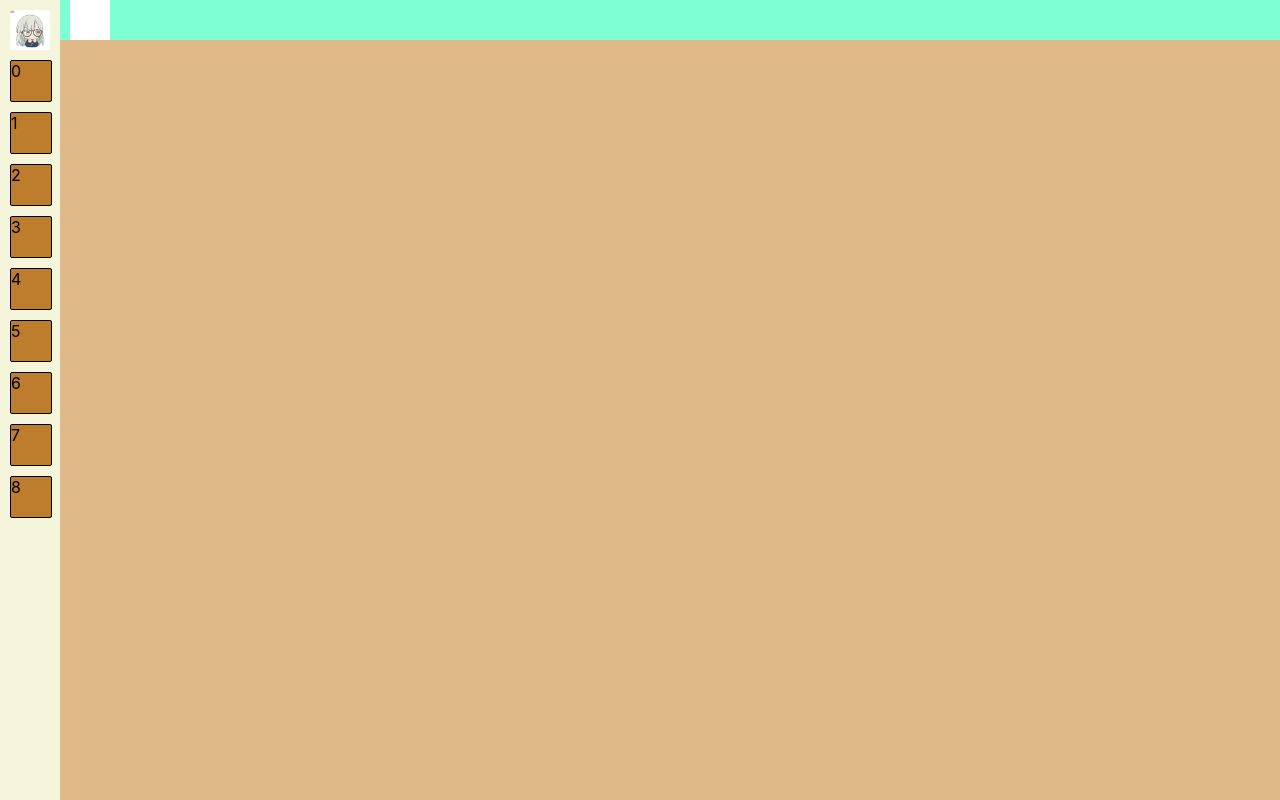
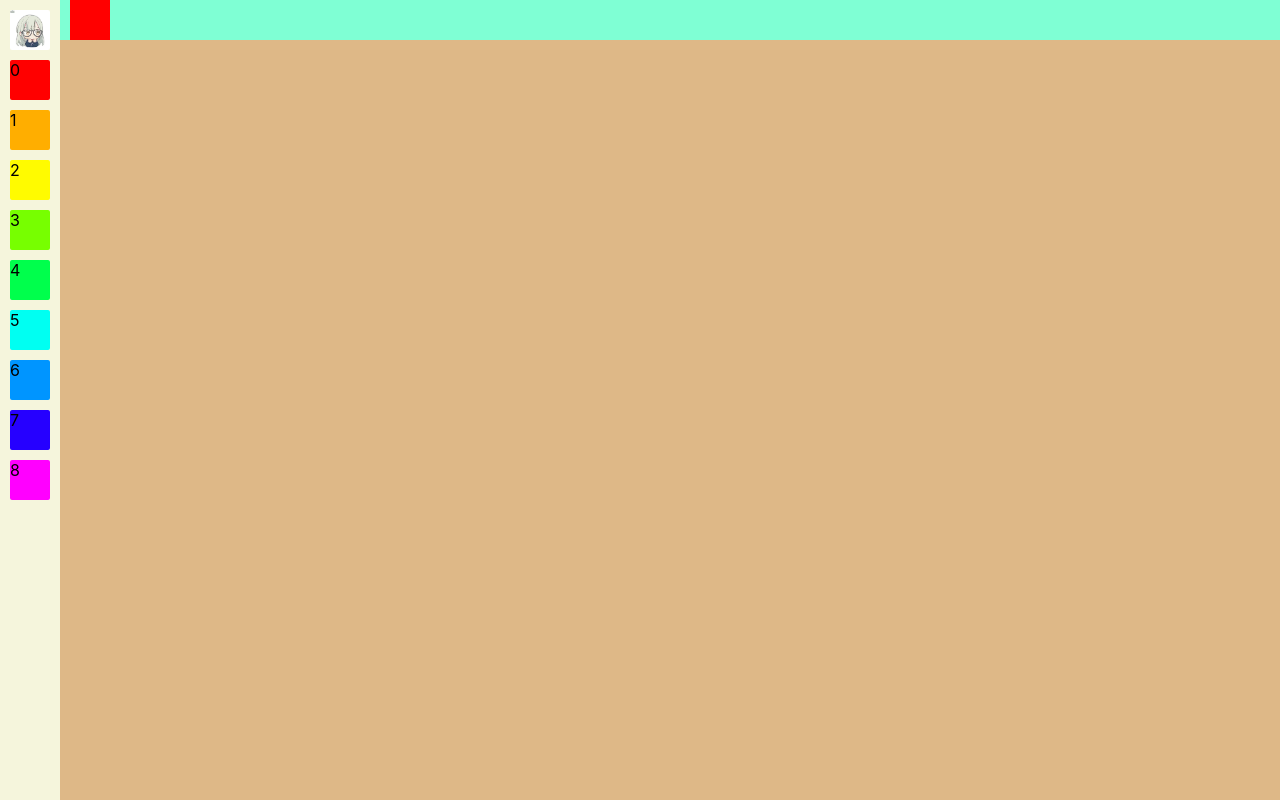
Before and after one commit to Nouchi-Kousu/TrussVizPy, a React (Create React App) app in the folder react-frontend/: page /truss/draw in a window 1280 px wide. Built offline with nearby package versions, Linux system fonts and the light colour scheme.

Commit message:
统一左侧边栏和顶栏

```diff
--- a/react-frontend/src/page/Truss/CSS/App.scss
+++ b/react-frontend/src/page/Truss/CSS/App.scss
@@ -52,11 +52,12 @@ html, body {
         width: 100%;
         height: 40px;
         background-color: aquamarine;
+        display: flex;
         li {
             list-style-type: none;
             width: 40px;
             height: 40px;
-            background-color: rgb(255, 255, 255);
+            // background-color: rgb(255, 255, 255);
             margin-left: 10px;
         }
     }
@@ -71,18 +72,15 @@ html, body {
             li {
                 // display: block;
                 list-style-type: none;
-                background-color: rgb(190, 125, 45);
+                // background-color: rgb(190, 125, 45);
                 width: 40px;
                 height: 40px;
                 margin: 10px;
                 border-radius: 2px;
                 background-size: cover;
             }
-            li:not(.logo) {
-                border: 1px solid black;
-            }
             li:hover:not(.logo) {
-                box-shadow: 0px 0px 3px rgb(102, 102, 102);
+                background-color: rgb(102, 102, 102);
             }
             .logo {
                 background-image: url('../assets/test.jpg');
@@ -96,3 +94,33 @@ html, body {
     width: 100%;
     background-color: blue;
 }
+
+li {
+    &.choose {
+        background-color: rgb(255, 0, 0);
+    }
+    &.move {
+        background-color: rgb(255, 174, 0);
+    }
+    &.grab {
+        background-color: rgb(255, 251, 0);
+    }
+    &.delete {
+        background-color: rgb(119, 255, 0);
+    }
+    &.point {
+        background-color: rgb(0, 255, 76);
+    }
+    &.line {
+        background-color: rgb(0, 255, 242);
+    }
+    &.constraint2 {
+        background-color: rgb(0, 149, 255);
+    }
+    &.constraint1 {
+        background-color: rgb(38, 0, 255);
+    }
+    &.load {
+        background-color: rgb(255, 0, 255);
+    }
+}
--- a/react-frontend/src/page/Truss/draw/Draw.tsx
+++ b/react-frontend/src/page/Truss/draw/Draw.tsx
@@ -1,7 +1,7 @@
 import Right from "./Right";
 import Left from "./Left";
-import {penTypeConText} from './context'
-import { createContext, useState } from "react";
+import { penTypeConText } from './context'
+import { useState } from "react";
 
 const Draw = () => {
     const [penType, setPenType] = useState("choose");
--- a/react-frontend/src/page/Truss/draw/Head.tsx
+++ b/react-frontend/src/page/Truss/draw/Head.tsx
@@ -1,11 +1,17 @@
 import { useContext } from "react"
-import {penTypeConText} from "./context"
+import {penTypeConText, selectedPointContext} from "./context"
 
 const Head = () => {
     const [penType] = useContext(penTypeConText)
-    let headTable
+    const [selectedPoint] = useContext(selectedPointContext)
+    let headTable = <></>
     switch (penType) {
         case "choose":
+            if (selectedPoint) {
+                headTable = <>
+                    111
+                </>
+            }
             break
         case "move":
             break
@@ -19,6 +25,7 @@ const Head = () => {
     return (
         <div className="head">
             <li className={penType}></li>
+            {headTable}
         </div>
     )
 }
--- a/react-frontend/src/page/Truss/draw/Left.tsx
+++ b/react-frontend/src/page/Truss/draw/Left.tsx
@@ -13,7 +13,7 @@ const Left = () => {
         "constraint1",
         "load",
     ];
-    const [penType, setPenType] = useContext(penTypeConText)
+    const [, setPenType] = useContext(penTypeConText)
     const buttons = button.map((item, idx) => (
         <li className={item} key={item} onClick={() => setPenType(item)}>
             {idx}
--- a/react-frontend/src/page/Truss/draw/Right.tsx
+++ b/react-frontend/src/page/Truss/draw/Right.tsx
@@ -1,12 +1,19 @@
-import Head from './Head'
+import { useState } from "react";
+import Head from "./Head";
+import { selectedPointContext } from "./context";
 
 const Right = () => {
+    const [selectedPoint, setSelectedPoint] = useState(null); // 存储选中的圆
+
     return (
-        <div className='right'>
-            <Head />
-            <canvas className='canvas'></canvas>
+        <div className="right">
+            <selectedPointContext.Provider
+                value={[selectedPoint, setSelectedPoint]}>
+                <Head />
+                <canvas className="canvas"></canvas>
+            </selectedPointContext.Provider>
         </div>
-    )
-}
+    );
+};
 
-export default Right
+export default Right;
--- a/react-frontend/src/page/Truss/draw/context.tsx
+++ b/react-frontend/src/page/Truss/draw/context.tsx
@@ -1,3 +1,5 @@
 import { createContext } from "react";
 
 export const penTypeConText = createContext<any>(null)
+
+export const selectedPointContext = createContext<any>(null)
```
